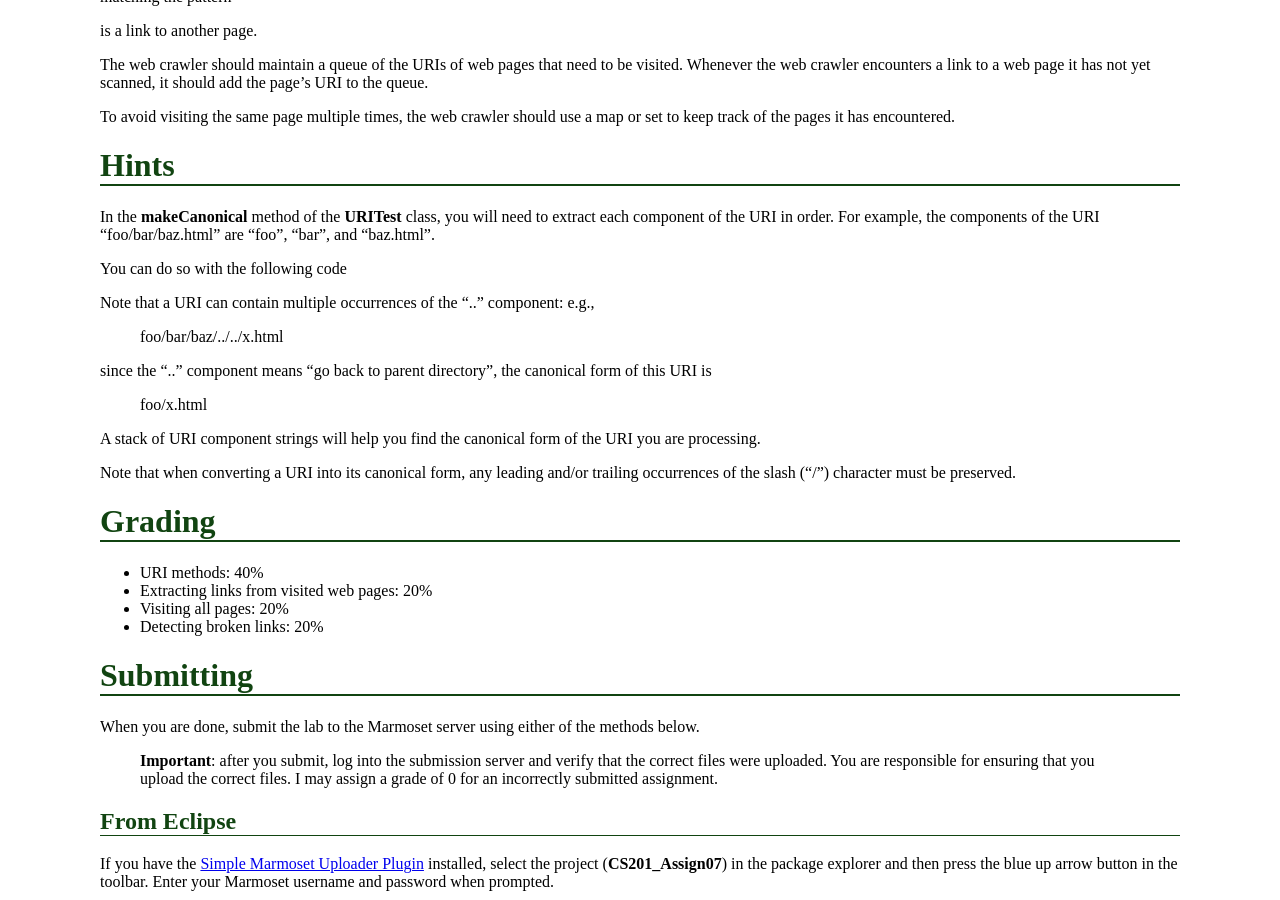
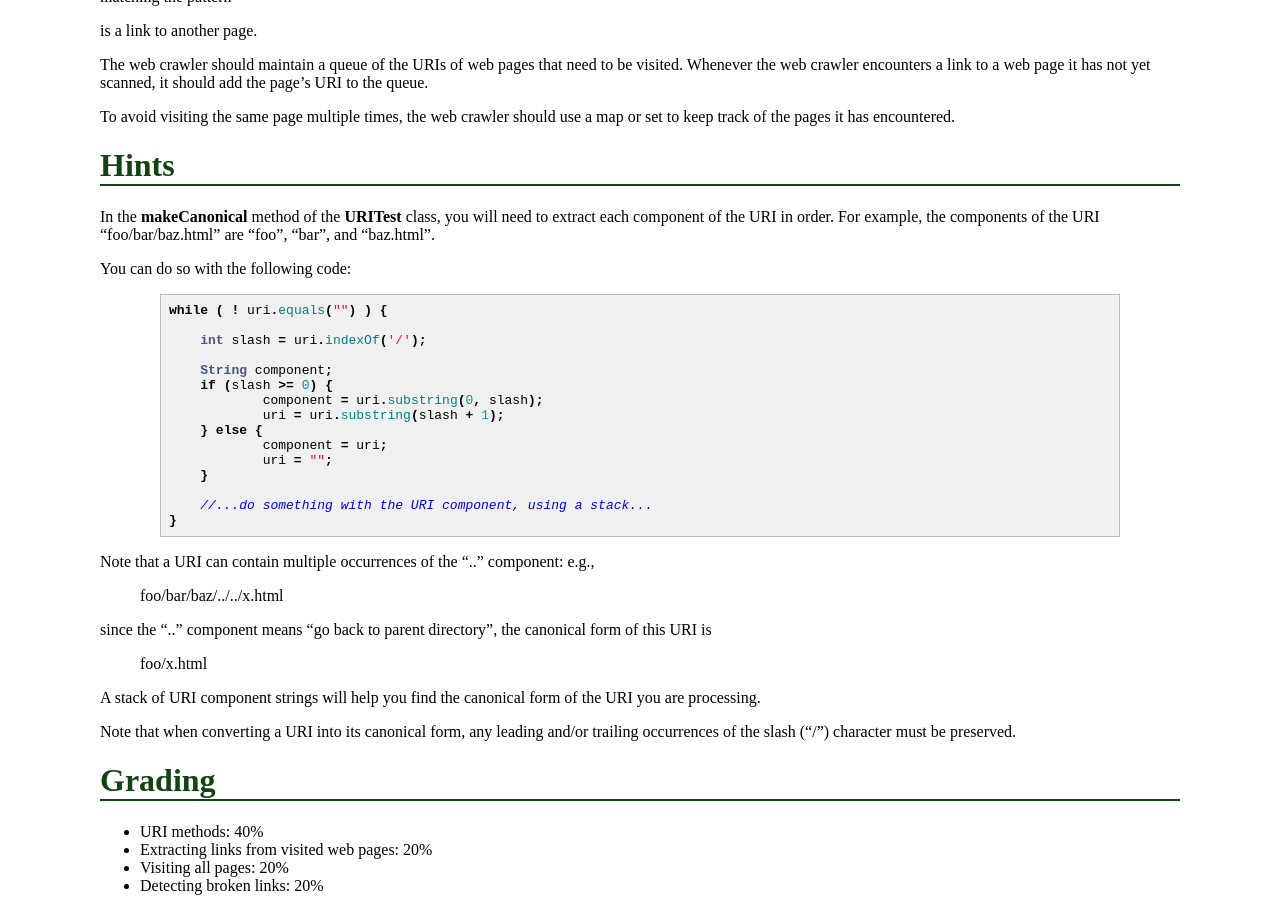
Before and after one commit to ycpcs/cs201-summer2014, a Jekyll site: the page built from assign/assign07.md, in a window 1280 px wide and 900 px high, scrolled down 2344 px. Built offline with Jekyll 4.4.1, drawn with Linux system fonts in a browser that asks for light colours; Markdown is read by kramdown in place of the engine named in the settings.

Commit message:
add missing hint code

```diff
--- a/assign/assign07.md
+++ b/assign/assign07.md
@@ -132,7 +132,25 @@ Hints
 
 In the **makeCanonical** method of the **URITest** class, you will need to extract each component of the URI in order. For example, the components of the URI "foo/bar/baz.html" are "foo", "bar", and "baz.html".
 
-You can do so with the following code
+You can do so with the following code:
+
+{% highlight java %}
+while ( ! uri.equals("") ) {
+
+    int slash = uri.indexOf('/');
+
+    String component;
+    if (slash >= 0) {
+            component = uri.substring(0, slash);
+            uri = uri.substring(slash + 1);
+    } else {
+            component = uri;
+            uri = "";
+    }
+
+    //...do something with the URI component, using a stack...
+}
+{% endhighlight %}
 
 Note that a URI can contain multiple occurrences of the ".." component: e.g.,
 
```
